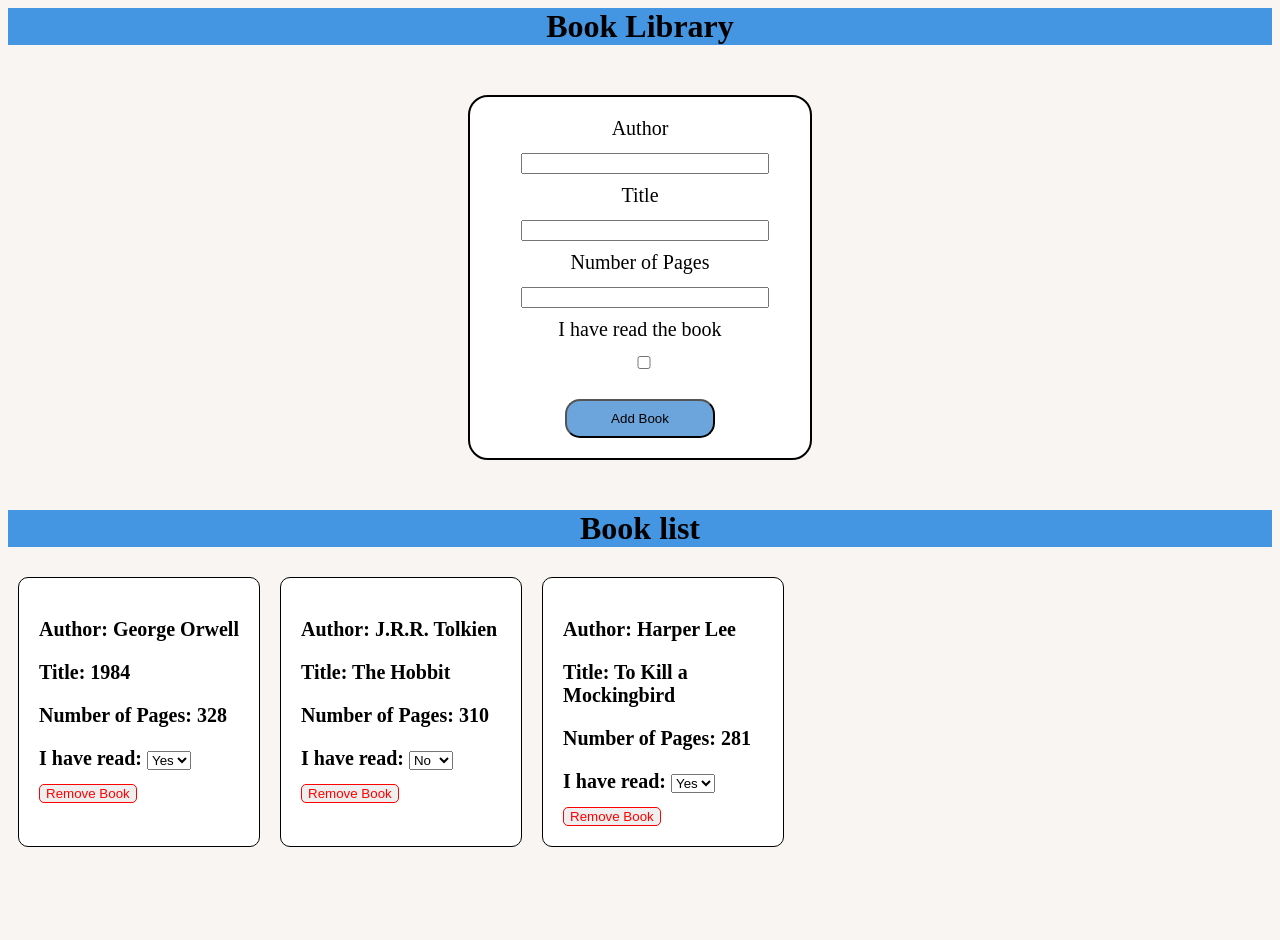
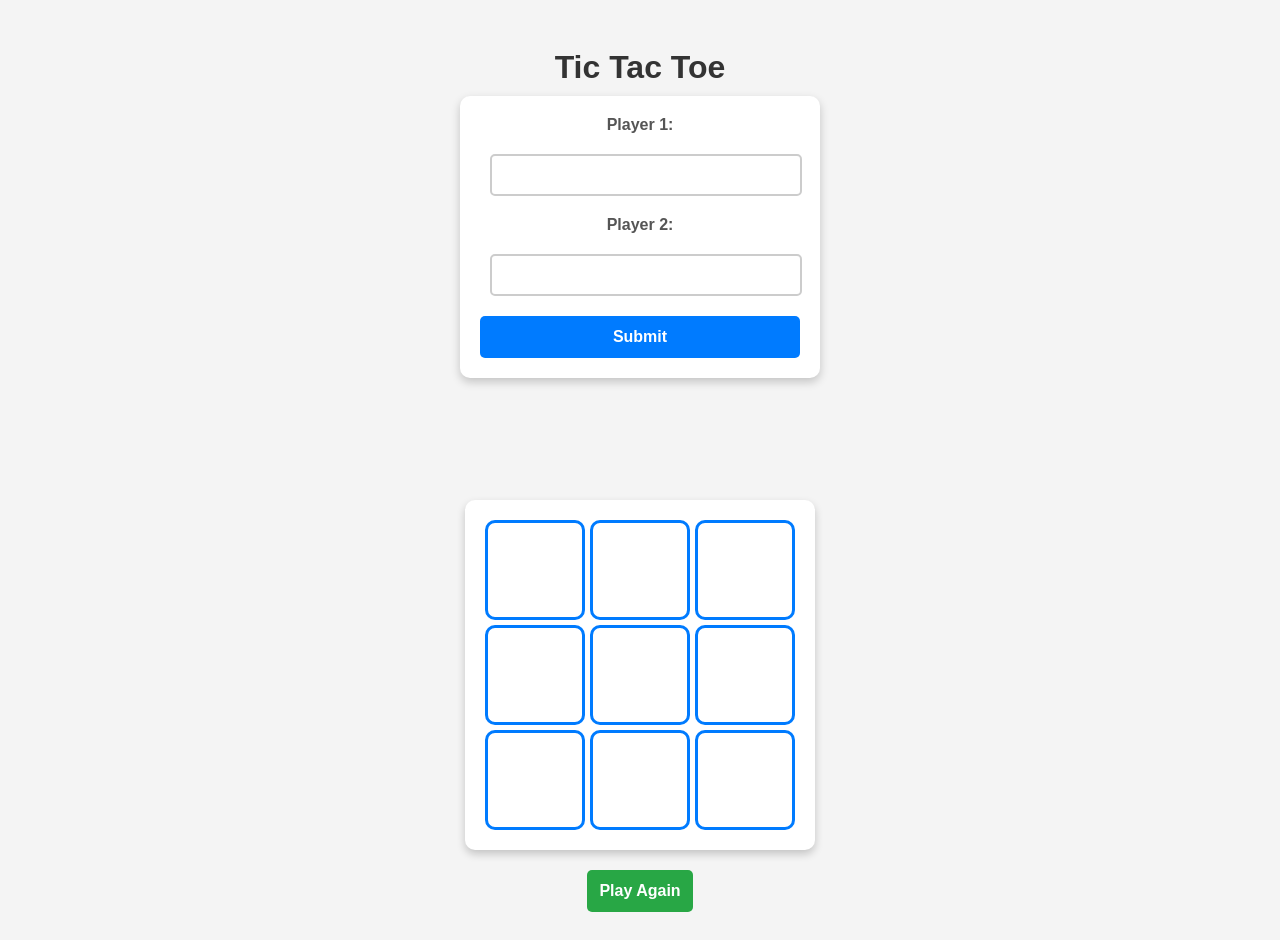
Before and after one commit to nelputer/Book-Library, a plain HTML site: page index.html in a window 1280 px wide. Before the commit the page ends 865 px from the top, so only its background shows below. Drawn offline with Linux system fonts and the light colour scheme.

Commit message:
Initial commit

```diff
--- a/index.html
+++ b/index.html
@@ -3,41 +3,45 @@
 <head>
     <meta charset="UTF-8">
     <meta name="viewport" content="width=device-width, initial-scale=1.0">
-    <title>Library app</title>
+    <title>Tic Tac Toe</title>
     <link rel="stylesheet" href="style.css">
 </head>
 <body>
-    <h1>Book Library</h1>
-
-
-    <div class="form_contener">
-        <form id="bookform">
-            <label for="author">Author</label>
-            <input type="text" id="author" required>
-
-            <label for="title">Title</label>
-            <input type="text" id="title" required>
-
-            <label for="number">Number of Pages</label>
-            <input type="number" id="number" required>
-
-            <label for="checkbox">I have read the book</label>
-            <input type="checkbox" id="checkbox">
-
-            <button class="button" type="submit">Add Book</button>
-        </form>
-
-    </div>
-    <h1>Book list</h1>
-
-    <div id="booklist">
 
 
 
+    <h1>Tic Tac Toe</h1>
+
+    <div class="allcontainers">
+
+        <div>
+    <form >
+        <label for="player">Player 1:</label>
+        <input type="text" id="player1" name="player" required>
+        <label for="player2">Player 2:</label>
+        <input type="text" id="player2" name="player2" required>
+        <button type="submit" id="submit">Submit</button>
+     </form>
+               </div>
 
 
+
+     <p id="message"></p>
+    <div id="contener">
+        <button  class="playboard" type="button" ></button>
+        <button  class="playboard" type="button" ></button>
+        <button  class="playboard" type="button" ></button>
+        <button  class="playboard" type="button" ></button>
+        <button  class="playboard" type="button" ></button>
+        <button  class="playboard" type="button" ></button>
+        <button  class="playboard" type="button" ></button>
+        <button  class="playboard" type="button" ></button>
+        <button  class="playboard" type="button" ></button>
     </div>
+    <button class="reset" id="reset">Play Again</button>
 
+</div>
     <script src="script.js"></script>
 </body>
+
 </html>
--- a/script.js
+++ b/script.js
@@ -1,74 +1,94 @@
-const myLibrary = [];
+let board = [' ', ' ', ' ', ' ', ' ', ' ', ' ', ' ', ' '];
+let currentPlayer = 'X';
 
-function Book(author, title, pages, read) {
-  this.id = crypto.randomUUID();
-  this.author = author;
-  this.title = title;
-  this.pages = pages;
-  this.read = read;
-}
+let player1="";
+let player2="";
 
-function addBookToLibrary(author, title, pages, read) {
-  const newBook = new Book(author, title, pages, read);
-  myLibrary.push(newBook);
-  displayBooks();
-}
+function checkWin() {
+    const winPatterns = [
+        [0, 1, 2], [3, 4, 5], [6, 7, 8],
+        [0, 3, 6], [1, 4, 7], [2, 5, 8],
+        [0, 4, 8], [2, 4, 6]
+    ];
 
-function displayBooks() {
-  const booklist = document.getElementById('booklist');
-  booklist.innerHTML = "";
-
-  myLibrary.forEach((book, index) => {
-    let childDiv = document.createElement("div");
-    childDiv.classList.add("box");
-    childDiv.innerHTML = `
-      <strong><p>Author: ${book.author}</p></strong>
-      <strong><p>Title: ${book.title}</p></strong>
-      <strong><p>Number of Pages: ${book.pages}</p></strong>
-      <strong><label for="read-${index}">I have read:</label>
-      <select id="read-${index}" onchange="toggleRead(${index})">
-        <option value="true" ${book.read ? "selected" : ""}>Yes</option>
-        <option value="false" ${!book.read ? "selected" : ""}>No</option>
-      </select>
-      </strong>
-      <button class="remove" onclick="removeBook('${book.id}')">Remove Book</button>
-    `;
-    booklist.appendChild(childDiv);
-  });
-}
-
-function toggleRead(index) {
-  const selectElement = document.getElementById(`read-${index}`);
-  myLibrary[index].read = selectElement.value === "true";
-  displayBooks();
+    for (let pattern of winPatterns) {
+        const [a, b, c] = pattern;
+        if (board[a] !== ' ' && board[a] === board[b] && board[b] === board[c]) {
+            return true;
+        }
+    }
+    return false;
 }
 
 
 
-function removeBook(id) {
-  const index = myLibrary.findIndex(book => book.id === id);
-
-  if (index !== -1) {
-    myLibrary.splice(index, 1);
-    displayBooks();
-  }
+function isBoardFull() {
+    return board.every(cell => cell !== ' ');
 }
 
 
+function draw(index, button) {
+    let message=document.getElementById("message");
+
+    if (board[index] === ' ' && !checkWin()) {
+        board[index] = currentPlayer;
+        button.innerText = currentPlayer;
+
+        if (checkWin()) {
+            if (player1 && player2){
+                currentPlayer === 'X' ? message.innerHTML = ` ${player1} wins!` : message.innerHTML = ` ${player2} wins!`;
+            }
+            else{
+              message.innerHTML = `Player ${currentPlayer} wins!`;
+            }
+            return;
+        }
 
 
 
-document.getElementById('bookform').addEventListener('submit', function(event) {
-  event.preventDefault();
+        if (isBoardFull()) {
+            message.innerHTML = "No Player Wins, Play Again";
+            return;
+        }
 
-  const author = document.getElementById('author').value;
-  const title = document.getElementById('title').value;
-  const pages = document.getElementById('number').value;
-  const read = document.getElementById('checkbox').checked;
-  addBookToLibrary(author, title, pages, read);
-  this.reset();
+        currentPlayer = currentPlayer === 'X' ? 'O' : 'X'; // Switch player
+
+    } else {
+       message.innerHTML ='Spot taken';
+    }
+}
+
+const buttons = document.querySelectorAll(".playboard");
+
+buttons.forEach((button, index) => {
+    button.addEventListener("click", function() {
+        draw(index, this);
+    });
 });
 
-addBookToLibrary("George Orwell", "1984", 328, true);
-addBookToLibrary("J.R.R. Tolkien", "The Hobbit", 310, false);
-addBookToLibrary("Harper Lee", "To Kill a Mockingbird", 281, true);
+
+const reset = document.getElementById("reset");
+
+reset.addEventListener("click",function(){
+     board = [' ', ' ', ' ', ' ', ' ', ' ', ' ', ' ', ' '];
+     currentPlayer = 'X';
+     document.getElementById("message").innerHTML =" ";
+
+     document.querySelectorAll(".playboard").forEach(button => {
+        button.innerText = " ";    });
+
+        document.querySelector("form").style.display = "block";
+})
+
+
+
+document.querySelector("form").addEventListener("submit", function (event) {
+    event.preventDefault();
+    this.style.display = "none";
+
+
+  player1= document.getElementById("player1").value;
+  player2= document.getElementById("player2").value;
+
+
+});
--- a/style.css
+++ b/style.css
@@ -1,73 +1,120 @@
-           body{
-             background-color: rgb(248, 245, 242);
-
+body {
+    text-align: center;
+    font-family: 'Poppins', sans-serif;
+    background-color: #f4f4f4;
+    padding: 20px;
 }
 
-
 h1 {
-            text-align: center;
-            width: 100%;
-            margin: 0 auto;
-            background-color: rgb(69, 150, 226);
-        }
-
-        .form_contener {
-            width: 300px;
-            border: 2px solid black;
-            border-radius: 20px;
-            padding: 20px;
-            font-size: 20px;
-            margin: 50px auto;
-            text-align: center;
-            background-color: white;
-        }
-
-        label, input {
-            display: inline-block;
+    color: #333;
+    font-size: 2rem;
     margin-bottom: 10px;
 }
 
-        input {
-            width: 80%;
-            margin-left: 10px;
+.allcontainers {
+    display: flex;
+    flex-direction: column;
+    align-items: center;
+    gap: 20px;
 }
 
-        .button {
-            text-align: center;
-            margin-top: 20px;
-            padding: 10px;
-            border-radius: 15px;
-            width: 50%;
-            background-color: rgb(108, 165, 219);
-            cursor: pointer;
-        }
-        .button:hover{
-            background-color: rgb(70, 134, 192);
+#contener {
+    display: grid;
+    grid-template-columns: repeat(3, 100px);
+    gap: 5px;
+    justify-content: center;
+    margin-top: 10px;
+    padding: 20px;
+    background-color: #fff;
+    border-radius: 10px;
+    box-shadow: 0 4px 8px rgba(0, 0, 0, 0.2);
 }
 
-        #booklist{
+form {
+    width: 320px;
+    padding: 20px;
+    background: #ffffff;
+    border-radius: 10px;
+    box-shadow: 0 4px 10px rgba(0, 0, 0, 0.2);
     display: flex;
-            flex-wrap: wrap;
-            margin-top: 20px;
+    flex-direction: column;
+    gap: 10px;
 }
 
-        .box{
-            width: 200px;
-            margin: 10px;
-            padding: 20px;
-            border: 1px solid black;
-            border-radius: 10px;
-            font-size: 20px;
-            background-color: white;
+label {
+    font-weight: bold;
+    color: #555;
+    font-size: 1rem;
 }
 
-        .remove{
-            color: red;
+input {
+    width: 90%;
+    margin:10px;
+    padding: 10px;
+    border: 2px solid #ccc;
+    border-radius: 5px;
+    font-size: 16px;
+    transition: border-color 0.3s;
+}
+
+input:focus {
+    border-color: #007bff;
+    outline: none;
+}
+
+#submit, .reset {
+    padding: 12px;
+    background: #007bff;
+    color: white;
+    border: none;
+    border-radius: 5px;
+    font-size: 16px;
     cursor: pointer;
-            border:red solid 1px;
-            border-radius:5px;
+    font-weight: bold;
+    transition: background 0.3s;
 }
-        .remove:hover{
-            background-color: red;
-            color:white;
+
+#submit:hover {
+    background: #0056b3;
 }
+
+.reset {
+    background: #28a745;
+}
+
+.reset:hover {
+    background: #218838;
+}
+
+.playboard {
+    width: 100px;
+    height: 100px;
+    font-size: 2.5rem;
+    font-weight: bold;
+    text-align: center;
+    background-color: #ffffff;
+    border: 3px solid #007bff;
+    cursor: pointer;
+    border-radius: 10px;
+    transition: background-color 0.3s, transform 0.1s;
+}
+
+.playboard:hover {
+    background-color: #dfe6ee;
+}
+
+.playboard:active {
+    transform: scale(0.95);
+}
+
+button:disabled {
+    background-color: #ccc;
+    cursor: not-allowed;
+}
+
+p {
+    min-height: 30px;
+    font-size: 1.3rem;
+    font-weight: bold;
+    color: #ff4d4d;
+}
```
Lines whose indentation alone changed are shown as unchanged.
